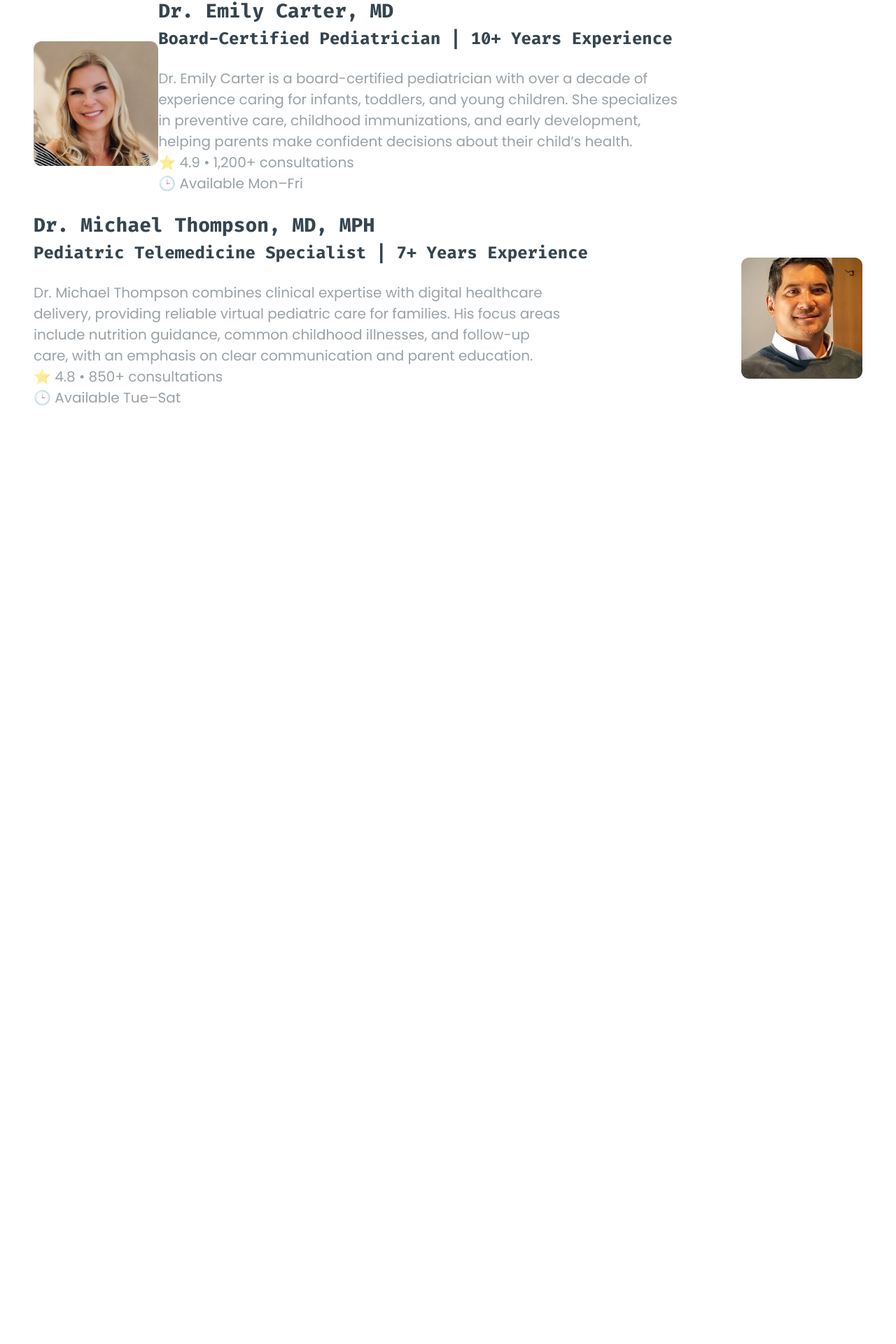
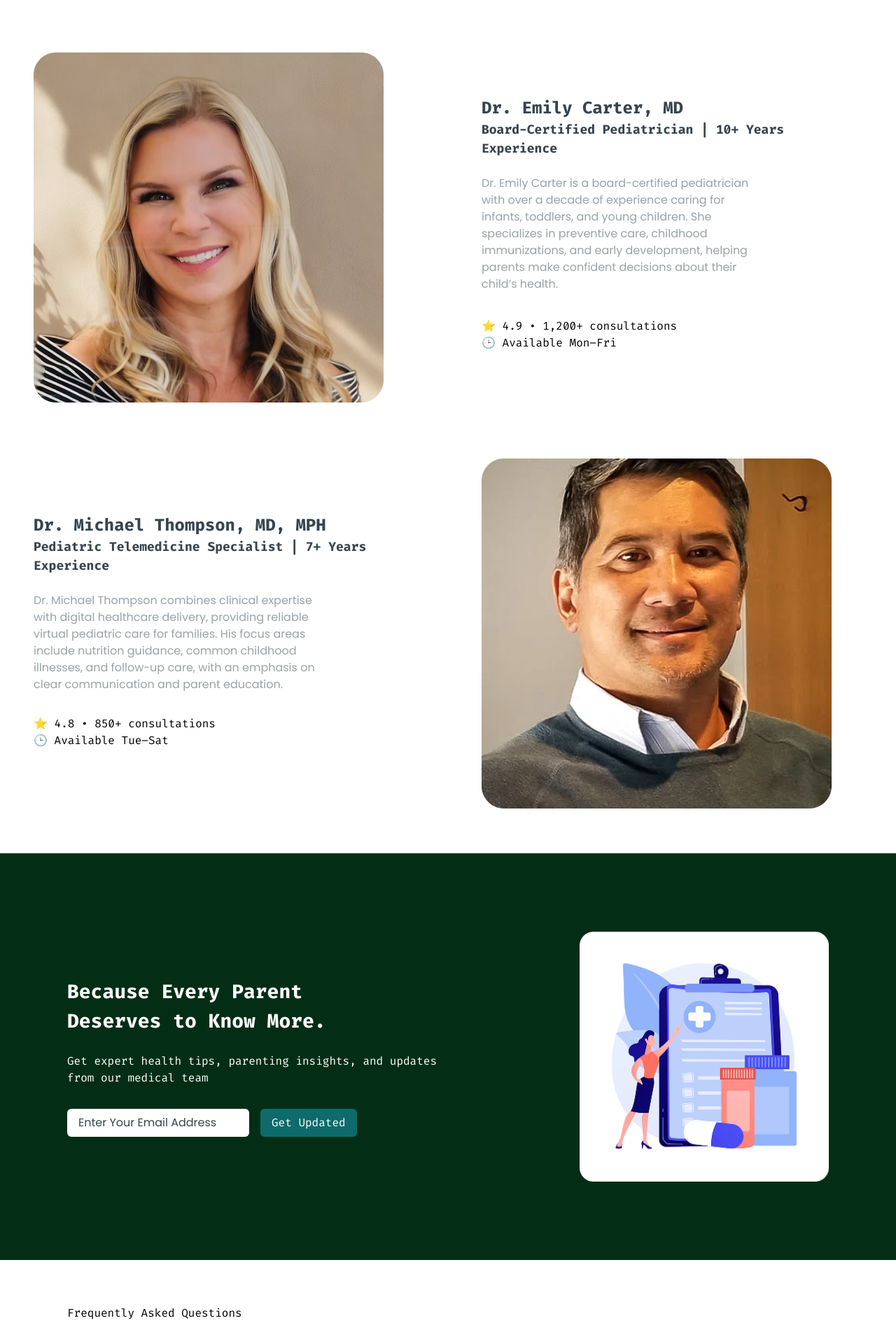
Before and after one commit to Remigit99/healthly, a React (Vite) app in the folder client/: page / in a window 1280 px wide. Shown: the part 3810-5730 px from the top of the page at 70% size. Before the commit the page ends 4481 px from the top, so only its background shows below. Built offline with nearby package versions, Linux system fonts and the light colour scheme.

Commit message:
added subscribe section

```diff
--- a/client/src/index.css
+++ b/client/src/index.css
@@ -32,13 +32,21 @@ body {
   --color-orange3: #FFA482;
   --color-gray2: #36454F;
   --color-gray1: #36454F80;
+  --color-green1:  rgba(8, 47, 47, 1),
+  --color-green2: linear-gradient(0deg, rgba(0, 0, 0, 0.2), rgba(0, 0, 0, 0.2));
+  --color-light-green: #0E6B6B;
+
+
 
   --text-h1: 72px;
   --text-h2: 48px;
   --text-h3: 40px;
   --text-h4: 28px;
   --text-h5: 24px;
+  --text-h6: 18px;
   --text-p: 20px;
+  --text-p-small: 16px;
+
 
 
 }
--- a/client/src/pages/Home.jsx
+++ b/client/src/pages/Home.jsx
@@ -9,6 +9,7 @@ import Record from "/record.png";
 import Prescribe from "/prescribe.png";
 import DrEmily from "/dr_emily.png";
 import DrMike from "/dr_mike.png";
+import Subscribe from "/subscribe.png"
 
 const Home = () => {
   return (
@@ -162,50 +163,56 @@ const Home = () => {
             Meet Your Provider
           </h1>
 
-          <div className="">
-            <div className="flex items-center justify-between">
+          <div className="py-20">
+            <div className="grid grid-cols-2 gap-24 items-center">
               <div>
                 <img src={DrEmily} alt="Dr. Emily Carter" />
               </div>
 
               <div>
-                <h3 className="font-bold text-h4 text-gray2">
+                <h3 className="font-bold text-h5 text-gray2">
                   Dr. Emily Carter, MD
                 </h3>
-                <h4 className="font-bold text-h5 text-gray2">
+                <h4 className="font-bold text-h6 text-gray2">
                   Board-Certified Pediatrician | 10+ Years Experience
                 </h4>
-                <p className="font-accent my-6 text-gray1 text-p w-3/4">
+                <p className="font-accent my-6 text-gray1 text-p-small w-3/4">
                   Dr. Emily Carter is a board-certified pediatrician with over a
                   decade of experience caring for infants, toddlers, and young
                   children. She specializes in preventive care, childhood
                   immunizations, and early development, helping parents make
                   confident decisions about their child’s health.
+                </p>
+
+                <div className="py-3">
                   <p>⭐ 4.9 • 1,200+ consultations</p>
                   <p>🕒 Available Mon–Fri</p>
-                </p>
+                </div>
               </div>
             </div>
           </div>
 
           <div className="">
-            <div className="flex items-center justify-between">
+            <div className="grid grid-cols-2 gap-24 items-center">
               <div>
-                <h3 className="font-bold text-h4 text-gray2">
+                <h3 className="font-bold text-h5 text-gray2">
                   Dr. Michael Thompson, MD, MPH
                 </h3>
-                <h4 className="font-bold text-h5 text-gray2">
+                <h4 className="font-bold text-h6 text-gray2">
                   Pediatric Telemedicine Specialist | 7+ Years Experience
                 </h4>
-                <p className="font-accent my-6 text-gray1 text-p w-3/4">
+                <p className="font-accent my-6 text-gray1 text-p-small  w-3/4">
                   Dr. Michael Thompson combines clinical expertise with digital
                   healthcare delivery, providing reliable virtual pediatric care
                   for families. His focus areas include nutrition guidance,
                   common childhood illnesses, and follow-up care, with an
                   emphasis on clear communication and parent education.
+                </p>
+
+                <div className="py-2">
                   <p>⭐ 4.8 • 850+ consultations</p>
                   <p>🕒 Available Tue–Sat</p>
-                </p>
+                </div>
               </div>
 
               <div>
@@ -215,6 +222,42 @@ const Home = () => {
           </div>
         </div>
       </section>
+
+      {/* NEWSLETTER */}
+      <section className="bg-green-950 text-white py-12">
+        <div className="container mx-auto px-24 py-16 flex justify-between items-center">
+          <div>
+            <h3 className="text-h4 font-bold ">Because Every Parent </h3>
+            <h3 className="text-h4 font-bold "> Deserves to Know More.</h3>
+            <p className="text-p-small w-3/4 mt-6 mb-8">
+              Get expert health tips, parenting insights, and updates from our
+              medical team
+            </p>
+
+            <div className="mt-4">
+              <form className="flex gap-4 items-center">
+                <input type="email" placeholder="Enter Your Email Address" className="bg-white w-max rounded-md px-4 py-2 outline-0 placeholder:text-gray2 placeholder:font-accent"/>
+              <Link className="bg-light-green rounded-md px-4 py-2" to="/">Get Updated</Link>
+              </form>
+            </div>
+          </div>
+
+          <div>
+          <img src={Subscribe} alt="newsletter" />
+          </div>
+        </div>
+      </section>
+
+      {/* FAQs */}
+      <section>
+        <div className="container mx-auto px-24 py-16">
+          <h1>Frequently Asked Questions</h1>
+
+          <div>
+
+          </div>
+        </div>
+      </section>
     </>
   );
 };
```
Also changed, not shown: client/public/subscribe.png (renamed from client/public/suscribe.png).
